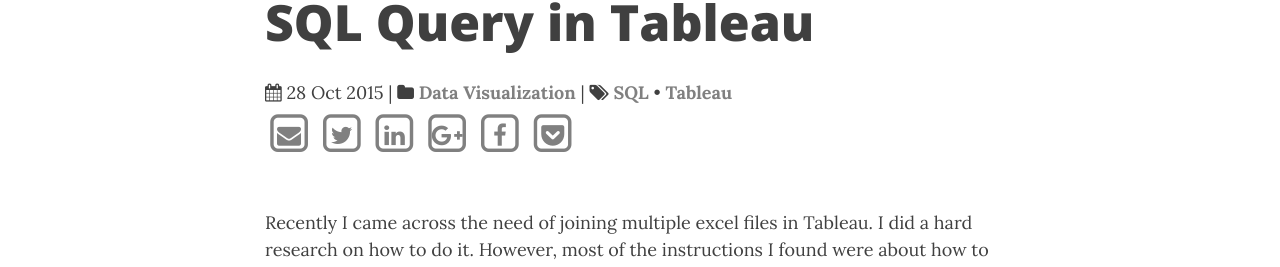
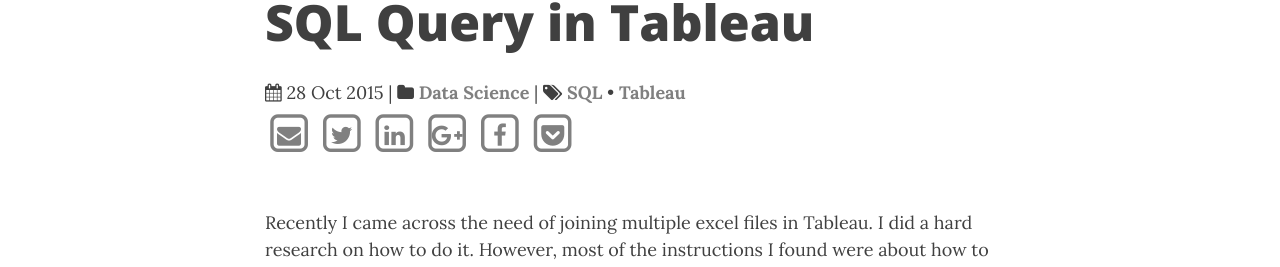
Before and after one commit to stonefl/stonefl.github.io, a Jekyll site: the page built from _posts/2015-10-28-join-multiple-excel-workbooks-through-custom-sql-query-in-tableau.markdown, in a window 1280 px wide and 900 px high. Shown: the part 245-512 px from the top of the window. Built offline with Jekyll 4.4.1, drawn with Linux system fonts in a browser that asks for light colours; nearby versions of some CDN libraries; comment, search, counter and statistics services are not loaded.

Commit message:
Update 2015-10-28-join-multiple-excel-workbooks-through-custom-sql-query-in-tableau.markdown

```diff
--- a/_posts/2015-10-28-join-multiple-excel-workbooks-through-custom-sql-query-in-tableau.markdown
+++ b/_posts/2015-10-28-join-multiple-excel-workbooks-through-custom-sql-query-in-tableau.markdown
@@ -13,7 +13,7 @@
   - Tableau
 published: true
 categories:
-  - Data Visualization
+  - Data Science
 ---
 
 Recently I came across the need of joining multiple excel files in Tableau. I did a hard research on how to do it. However, most of the instructions I found were about how to join two tabs(worksheets) in the same excel workbook. In this post, I will describe how to join multiple worksheets from different workbooks, which spent me about one hour to figure out. Please note the instructions here work for Tableau Desktop 9.0 or later.
```
